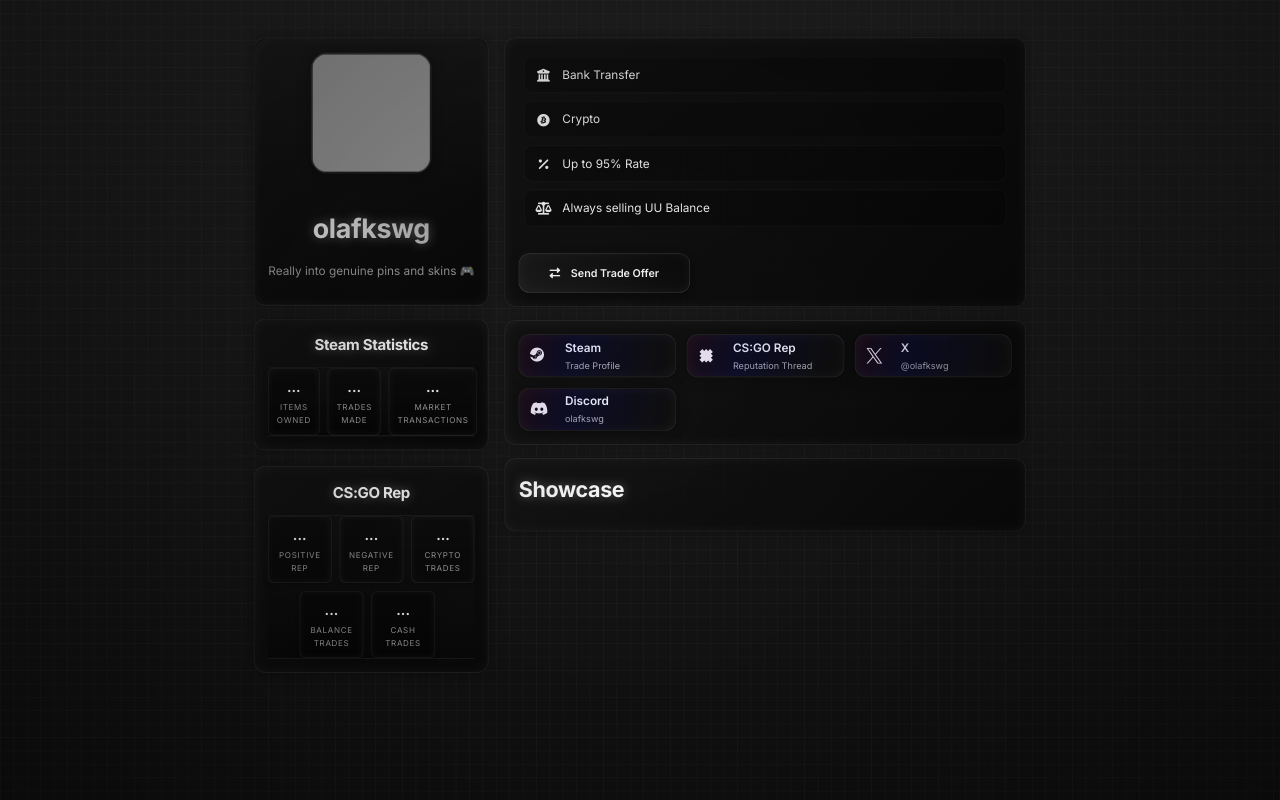
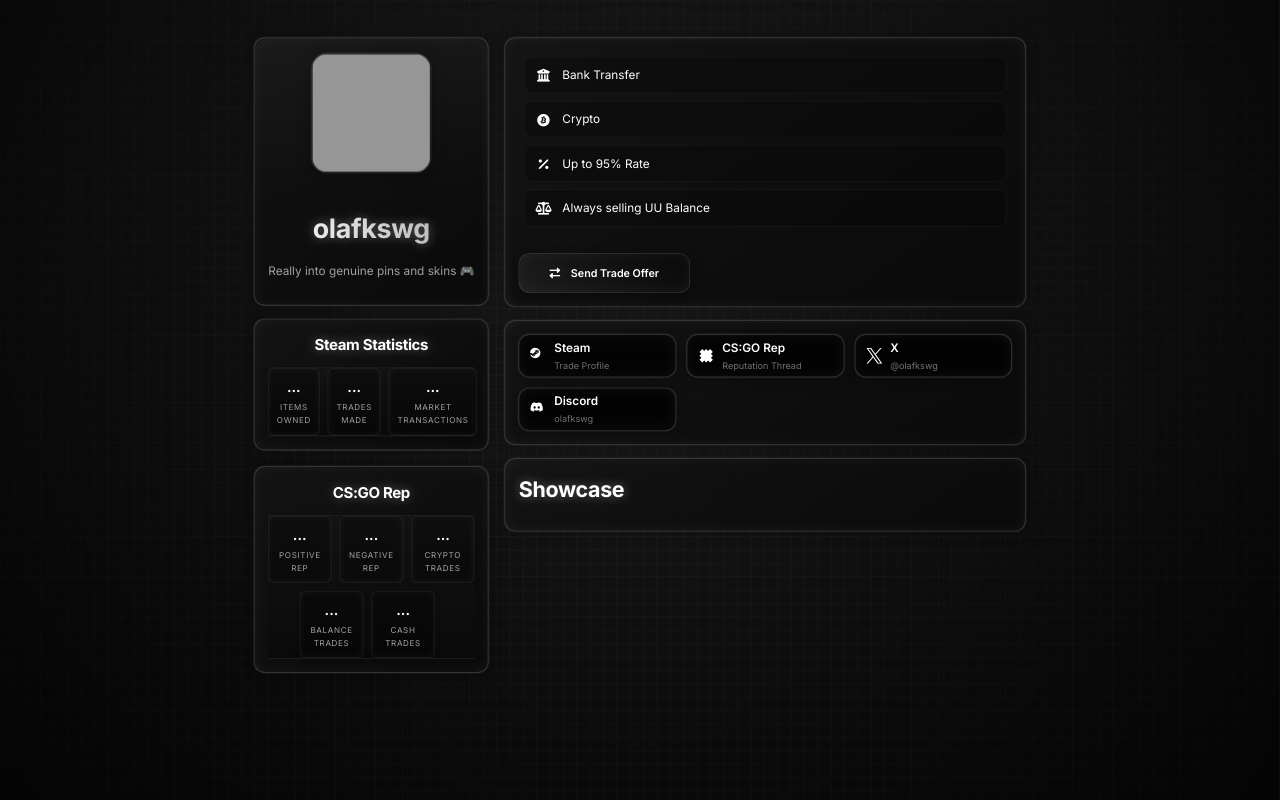
Before and after one commit to gru122121/olafkswg-, a plain HTML site: page index.html in a window 1280 px wide. Drawn offline with Linux system fonts and the light colour scheme; no server answers; grey boxes are pictures that could not be loaded.

Commit message:
Add files via upload

```diff
--- a/index.html
+++ b/index.html
@@ -9,12 +9,8 @@
     <link href="https://fonts.googleapis.com/css2?family=Inter:wght@400;500;600;700&display=swap" rel="stylesheet">
 </head>
 <body>
-    <div class="bat"></div>
-    <div class="bat"></div>
-    <div class="bat"></div>
-    <div class="bat"></div>
-    <div class="bat"></div>
-    <div class="mist"></div>
+    <div class="vignette-overlay"></div>
+
     <div class="scanlines"></div>
     <div class="animated-bg">
         <div class="orb"></div>
@@ -128,7 +124,9 @@
 
             <div class="contact-section glass">
                 <h2>Showcase</h2>
-                <!-- Content will be dynamically populated by JavaScript -->
+                <div id="showcase-content">
+                    <!-- Content will be dynamically populated by JavaScript -->
+                </div>
             </div>
         </main>
     </div>
--- a/styles.css
+++ b/styles.css
@@ -124,7 +124,7 @@
         linear-gradient(90deg, rgba(255, 255, 255, 0.03) 1px, transparent 1px);
     background-size: 20px 20px;
     pointer-events: none;
-    z-index: -1;
+    z-index: -2;
 }
 
 /* Layout */
@@ -340,6 +340,7 @@
     gap: var(--spacing-md);
 }
 
+/* Update social buttons to be monochromatic */
 .social-btn {
     display: flex;
     align-items: center;
@@ -347,30 +348,77 @@
     gap: 0.75rem;
     text-decoration: none;
     color: var(--primary-color);
-    background: var(--container-bg);
-    border: 1px solid var(--container-border);
-    border-radius: var(--border-radius-md);
-    height: 64px;
-    transition: var(--transition);
-    box-shadow: 0 0 15px rgba(32, 87, 255, 0.1);
+    background: rgba(0, 0, 0, 0.8);
+    border: 1px solid rgba(255, 255, 255, 0.1);
+    border-radius: 16px;
+    height: 72px;
+    transition: all 0.3s ease;
+    position: relative;
+    overflow: hidden;
+}
+
+.social-btn::before {
+    content: '';
+    position: absolute;
+    top: 0;
+    left: -100%;
+    width: 100%;
+    height: 100%;
+    background: linear-gradient(
+        120deg,
+        transparent,
+        rgba(255, 255, 255, 0.05),
+        transparent
+    );
+    transition: 0.5s;
 }
 
 .social-btn:hover {
-    background: var(--container-hover);
+    background: rgba(255, 255, 255, 0.05);
+    border-color: rgba(255, 255, 255, 0.2);
+    box-shadow: 0 0 30px rgba(0, 0, 0, 0.4);
     transform: translateY(-2px);
-    border-color: rgba(255, 255, 255, 0.2);
-    box-shadow: 0 0 30px rgba(255, 255, 255, 0.1);
 }
 
-.social-btn i, .social-btn svg {
-    font-size: 1.35rem;
-    margin-right: var(--spacing-md);
-    width: 24px;
-    transition: var(--transition);
+.social-btn:hover::before {
+    left: 100%;
 }
 
-.social-btn:hover i, .social-btn:hover svg {
+/* Remove any colored effects */
+.social-btn::after {
+    display: none;
+}
+
+.social-btn i,
+.social-btn svg {
+    color: var(--primary-color);
+    fill: var(--primary-color);
+    width: 24px;
+    height: 24px;
+    transition: transform 0.3s ease;
+}
+
+.social-btn:hover i,
+.social-btn:hover svg {
     transform: scale(1.1);
+}
+
+.social-btn .text-content {
+    display: flex;
+    flex-direction: column;
+    gap: 2px;
+}
+
+.social-btn .text-content span {
+    color: var(--primary-color);
+    font-size: 1.1rem;
+    font-weight: 600;
+}
+
+.social-btn .text-content small {
+    color: var(--secondary-color);
+    font-size: 0.85rem;
+    opacity: 0.7;
 }
 
 /* Trade Button */
@@ -742,7 +790,7 @@
         rgba(0, 0, 0, 0.4) 100%
     );
     pointer-events: none;
-    z-index: 1;
+    z-index: -1;
 }
 
 /* Add flickering effect to profile image */
@@ -1251,3 +1299,59 @@
         inset 0 0 20px rgba(255, 255, 255, 0.05);
     border-color: rgba(255, 255, 255, 0.15);
 }
+
+/* Add vignette overlay */
+.vignette-overlay {
+    position: fixed;
+    top: 0;
+    left: 0;
+    width: 100%;
+    height: 100%;
+    background: radial-gradient(
+        circle at center,
+        transparent 0%,
+        rgba(0, 0, 0, 0.4) 80%,
+        rgba(0, 0, 0, 0.6) 100%
+    );
+    pointer-events: none;
+    z-index: -1;
+}
+
+/* Add shimmery outline to boxes */
+.glass,
+.profile-section,
+.steam-stats,
+.csgo-stats,
+.trade-info,
+.social-btn {
+    position: relative;
+    border: 1px solid rgba(255, 255, 255, 0.15);
+    box-shadow:
+        0 0 20px rgba(0, 0, 0, 0.3),
+        inset 0 0 20px rgba(255, 255, 255, 0.05),
+        0 0 2px rgba(255, 255, 255, 0.2);
+    animation: outlineShimmer 3s infinite;
+}
+
+/* Add shimmery outline animation */
+@keyframes outlineShimmer {
+    0%, 100% {
+        border-color: rgba(255, 255, 255, 0.15);
+        box-shadow:
+            0 0 20px rgba(0, 0, 0, 0.3),
+            inset 0 0 20px rgba(255, 255, 255, 0.05),
+            0 0 2px rgba(255, 255, 255, 0.2);
+    }
+    50% {
+        border-color: rgba(255, 255, 255, 0.25);
+        box-shadow:
+            0 0 20px rgba(0, 0, 0, 0.3),
+            inset 0 0 20px rgba(255, 255, 255, 0.05),
+            0 0 4px rgba(255, 255, 255, 0.3);
+    }
+}
+
+/* Update z-index for background grid to be behind vignette */
+body::before {
+    z-index: -2;
+}
```
